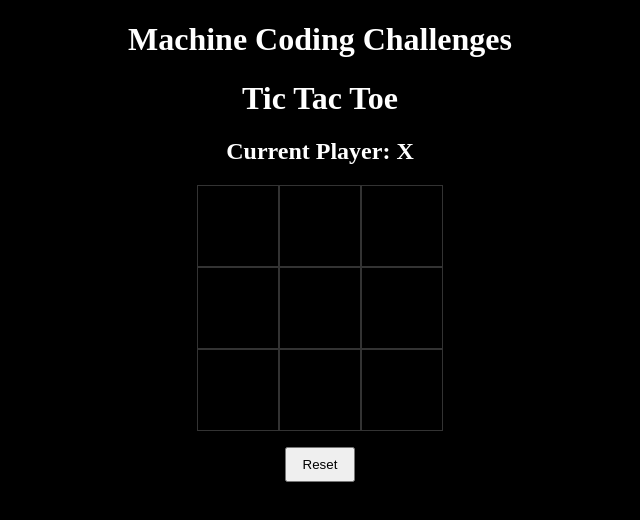
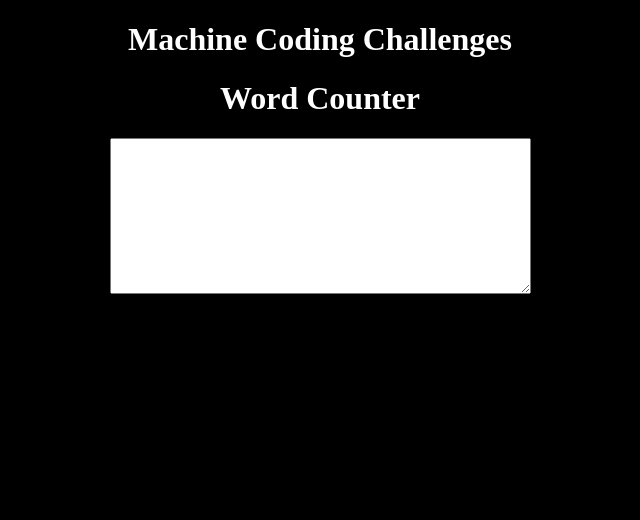
Before and after one commit to Vamsichowdhury/Frontend, a React (Vite) app in the folder react/machine-coding/machine-coding-challenges/: page / in a window 1280 px wide. Shown: the top 520 px of the page, without its empty margins (320-960 px from the left). Built offline with nearby package versions, Linux system fonts and the light colour scheme.

Commit message:
feat: Add WordCounter component for counting word frequency in text input

```diff
--- a/react/machine-coding/machine-coding-challenges/src/App.jsx
+++ b/react/machine-coding/machine-coding-challenges/src/App.jsx
@@ -1,6 +1,7 @@
 import "./App.css";
 // import GridLights from "./features/grid-lights/GridLights";
-import TicTacToe from "./features/tic-tac-toe/TicTacToe";
+// import TicTacToe from "./features/tic-tac-toe/TicTacToe";
+import WordCounter from "./features/word-counter/WordCounter";
 // import PinItems from "./features/pin-items/PinItems";
 // import TransferList from "./features/transfer-list/TransferList";
 // import StopWatch from "./features/stop-watch/StopWatch";
@@ -64,7 +65,8 @@ function App() {
         {/* <PinItems /> */}
         {/* <TransferList /> */}
         {/* <GridLights /> */}
-        <TicTacToe />
+        {/* <TicTacToe /> */}
+        <WordCounter />
       </div>
     </>
   );
--- /dev/null
+++ b/react/machine-coding/machine-coding-challenges/src/features/word-counter/WordCounter.jsx
@@ -0,0 +1,44 @@
+import { useState } from "react";
+
+export default function WordCounter() {
+  const [text, setText] = useState("");
+
+  const getCleanedText = () => {
+    const cleanedText = text.replace(/[^a-zA-Z]/g, " "); // Replace non-alphabetic characters with spaces
+    const words = cleanedText.split(" ").filter((word) => word !== ""); // Split into words and filter out empty strings
+    const freq = {};
+    for (const word of words) {
+      if (freq[word]) {
+        freq[word] += 1;
+      } else {
+        freq[word] = 1;
+      }
+    }
+    return Object.entries(freq).sort((a, b) => b[1] - a[1]);
+  };
+  const result = getCleanedText();
+  return (
+    <div>
+      <h1>Word Counter</h1>
+
+      <textarea
+        type="text"
+        rows="10"
+        cols="50"
+        onChange={(e) => setText(e.target.value)}
+      ></textarea>
+
+      {result.length > 0 && (
+        <div>
+          <h4>Word Frequency:</h4>
+
+          {result.map((word, index) => (
+            <div key={index}>
+              {word[0]}: {word[1]}
+            </div>
+          ))}
+        </div>
+      )}
+    </div>
+  );
+}
```
